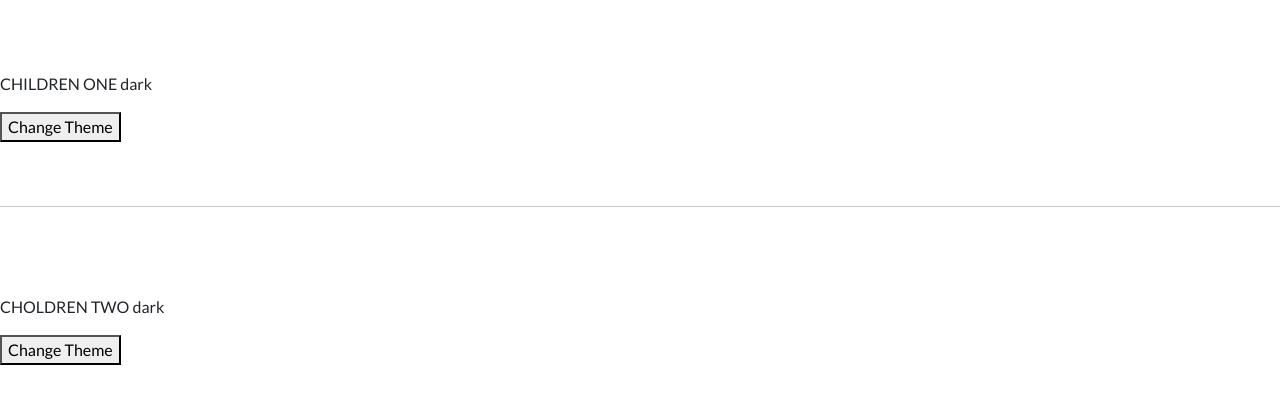
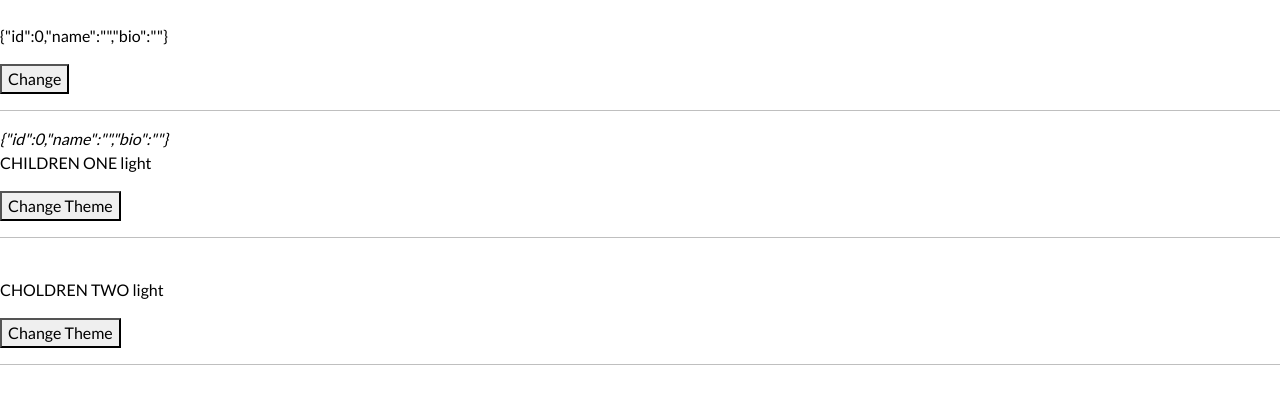
Before and after one commit to Elmar101/learn-app, a React (Create React App) app: page / in a window 1280 px wide. Shown: the top 404 px of the page. Built offline with nearby package versions, Linux system fonts and the light colour scheme.

Commit message:
Create User Context

```diff
--- a/src/context-lessons/AppContext.tsx
+++ /dev/null
@@ -1,42 +0,0 @@
-import { createContext, useContext, useState } from "react";
-
-interface IThemeProvider {
-  children?: React.ReactNode;
-}
-
-const ThemeContextState: React.Context<string> = createContext<string>("");
-
-const ThemeContextSetState = createContext<React.Dispatch<React.SetStateAction<string>> | undefined>(undefined);
-
-export const useStateThemeContext = () => {
-  const state = useContext(ThemeContextState);
-  if (!state) {
-    throw new Error(
-      "useStateThemeContext was called outside of the ThemeContextState provider"
-    );
-  }
-  return state;
-};
-
-export const useSetStateThemeContext = () => {
-  const useSetStateThemeContext = useContext(ThemeContextSetState);
-  if (!useSetStateThemeContext) {
-    throw new Error(
-      "useSetStateThemeContext was called outside of the ThemeContextSetState provider"
-    );
-  }
-  return useSetStateThemeContext;
-};
-
-export const ThemeProvider: React.FC<IThemeProvider> = (props) => {
-  const { children } = props;
-  const [state, setState] = useState("dark");
-
-  return (
-    <ThemeContextState.Provider value={state}>
-      <ThemeContextSetState.Provider value={setState}>
-        {children}
-      </ThemeContextSetState.Provider>
-    </ThemeContextState.Provider>
-  );
-};
--- /dev/null
+++ b/src/context-lessons/ThemeContext.tsx
@@ -0,0 +1,57 @@
+import { createContext, useContext, useState } from "react";
+
+interface IThemeProvider {
+  children?: React.ReactNode;
+}
+
+export interface IStateContext {
+  type: string
+  background: string;
+  color: string;
+  height: string;
+}
+export const lightTheme: IStateContext = {
+  type: 'light',
+  background: '#fff',
+  color: 'black',
+  height: '100vh'
+}
+
+export const darkTheme: IStateContext = {
+  type: 'dark',
+  background: 'black',
+  color: '#fff',
+  height: '100vh'
+}
+const ThemeContextState = createContext<IStateContext>(lightTheme);
+
+const ThemeContextSetState = createContext<React.Dispatch<React.SetStateAction<IStateContext>> | undefined>(undefined);
+
+export const useStateThemeContext = () => {
+  const state = useContext(ThemeContextState);
+  if (!state) {
+    throw new Error("useStateThemeContext was called outside of the ThemeContextState provider");
+  }
+  return state;
+};
+
+export const useSetStateThemeContext = () => {
+  const useSetStateThemeContext = useContext(ThemeContextSetState);
+  if (!useSetStateThemeContext) {
+    throw new Error("useSetStateThemeContext was called outside of the ThemeContextSetState provider");
+  }
+  return useSetStateThemeContext;
+};
+
+export const ThemeProvider: React.FC<IThemeProvider> = (props) => {
+  const { children } = props;
+  const [state, setState] = useState<IStateContext>(lightTheme);
+
+  return (
+    <ThemeContextState.Provider value={state}>
+      <ThemeContextSetState.Provider value={setState}>
+        {children}
+      </ThemeContextSetState.Provider>
+    </ThemeContextState.Provider>
+  );
+};
--- a/src/context-lessons/children/ChildrenOne.tsx
+++ b/src/context-lessons/children/ChildrenOne.tsx
@@ -1,13 +1,18 @@
-import React from "react";
-import { useSetStateThemeContext, useStateThemeContext } from "../AppContext";
+import { darkTheme, lightTheme, useSetStateThemeContext, useStateThemeContext } from "../ThemeContext";
+import { useUserContext } from "../user-context/UserContext";
 
 const ChildrenOne = () => {
   const value = useStateThemeContext();
   const setValue = useSetStateThemeContext();
+  const { user } = useUserContext();
+  const changeTheme = (type:string) => {
+    setValue(value.type === type ? lightTheme : darkTheme)
+  }
   return (
     <>
-      <p>CHILDREN ONE {value} </p>
-      <button onClick={() => setValue(value==="dark" ? "light" : 'dark')}> Change Theme </button>
+      <i>{user && JSON.stringify(user)}</i>
+      <p>CHILDREN ONE {value.type} </p>
+      <button onClick={() => changeTheme('dark')}> Change Theme </button>
     </>
   );
 };
--- a/src/context-lessons/children/ChildrenTwo.tsx
+++ b/src/context-lessons/children/ChildrenTwo.tsx
@@ -1,13 +1,17 @@
-import React from 'react'
-import { useSetStateThemeContext, useStateThemeContext } from '../AppContext';
+import { darkTheme, lightTheme, useSetStateThemeContext, useStateThemeContext } from '../ThemeContext';
+
 
 const ChildrenTwo = () => {
   const value = useStateThemeContext();
   const setValue = useSetStateThemeContext();
+
+  const changeTheme = (type:string) => {
+    setValue(value.type === type ? lightTheme : darkTheme)
+  }
   return (
     <>
-      <p>CHOLDREN TWO {value}</p>
-      <button onClick={()=>setValue("Light")}> Change Theme </button>
+      <p>CHOLDREN TWO {value.type}</p>
+      <button onClick={() => changeTheme('dark')}> Change Theme </button>
     </>
   )
 }
--- /dev/null
+++ b/src/context-lessons/children/Profile.tsx
@@ -0,0 +1,19 @@
+import { useEffect, useState } from "react";
+import { useUserContext } from "../user-context/UserContext";
+
+
+const Profile = () => {
+  const {user , setUser} = useUserContext();
+  useEffect(()=>{},[]);
+  const handleClick = () => {
+    setUser({id: 1, name: "Elmar", bio: "Lorem Ipsum"});
+  }
+  return (
+    <>
+        <p>{JSON.stringify(user)}</p>
+        <button onClick={handleClick}> Change </button>
+    </>
+  )
+}
+
+export default Profile
--- a/src/context-lessons/parent/ParentApp.tsx
+++ b/src/context-lessons/parent/ParentApp.tsx
@@ -1,23 +1,11 @@
-import React from 'react'
-import { ThemeProvider } from '../AppContext'
-import ChildrenOne from '../children/ChildrenOne'
-import ChildrenTwo from '../children/ChildrenTwo'
-
+import { ThemeProvider } from "../ThemeContext";
+import Container from "./container/Container";
 const ParentApp = () => {
   return (
     <ThemeProvider>
-        <br/> <br/> <br/>
+      <Container />
+    </ThemeProvider>
+  );
+};
 
-        <ChildrenOne/>
-
-        <br/> <br/> <br/>
-        <hr/>
-        <br/> <br/> <br/>
-
-        <ChildrenTwo/>
-
-    </ThemeProvider>
-  )
-}
-
-export default ParentApp
+export default ParentApp;
--- /dev/null
+++ b/src/context-lessons/parent/container/Container.tsx
@@ -0,0 +1,28 @@
+import ChildrenOne from "../../children/ChildrenOne";
+import ChildrenTwo from "../../children/ChildrenTwo";
+import Profile from "../../children/Profile";
+import { useStateThemeContext } from "../../ThemeContext";
+import UserContextProvider from "../../user-context/UserContext";
+
+
+const Container = () => {
+ const value = useStateThemeContext();
+  return (
+    <div style={{background: value.background, color: value.color, height: value.height}}>
+      <br />
+      <UserContextProvider>
+        <Profile/>
+        <br/>
+        <hr/>
+        <ChildrenOne />
+      </UserContextProvider>
+      <br />
+      <hr />
+      <br />
+      <ChildrenTwo />
+      <hr />
+    </div>
+  );
+};
+
+export default Container;
--- /dev/null
+++ b/src/context-lessons/user-context/UserContext.tsx
@@ -0,0 +1,41 @@
+import { createContext, useContext, useState } from "react";
+interface IUserContextProviderProps {
+    children?: React.ReactNode;
+}
+
+interface IUser {
+    id: number;
+    name: string ;
+    bio?: string;
+}
+
+interface IValues {
+    user?: IUser;
+    //setUser: (user: IUser)=> void
+    setUser: React.Dispatch<React.SetStateAction<IUser>>
+}
+
+const initialUserValues: IUser = {
+    id: 0,
+    name: "",
+    bio: ""
+}
+const UserContext: React.Context<IValues | null> = createContext<IValues | null>(null);
+
+export const useUserContext = () => {
+    const state = useContext(UserContext);
+    if(!state){
+        throw new Error( "useStateThemeContext was called outside of the ThemeContextState provider");
+    }
+    return state
+}
+const UserContextProvider: React.FC<IUserContextProviderProps>= ({children}) => {
+    const [user, setUser] = useState(initialUserValues);
+    const values: IValues = {user , setUser}
+    return (
+        <UserContext.Provider value ={values}>
+            {children}
+        </UserContext.Provider>
+    )
+}
+export default UserContextProvider;
```
